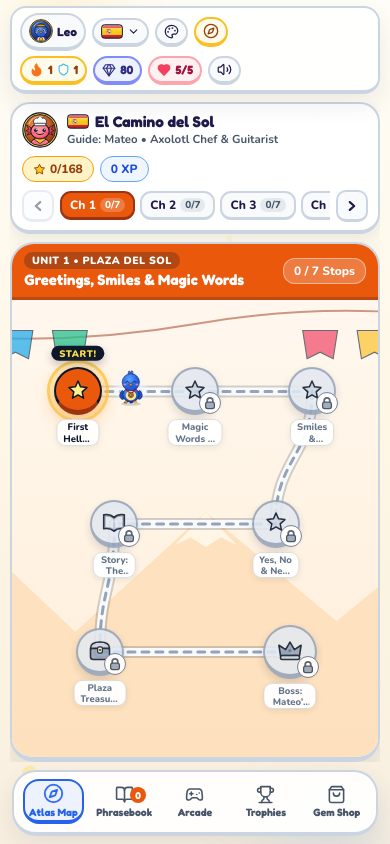
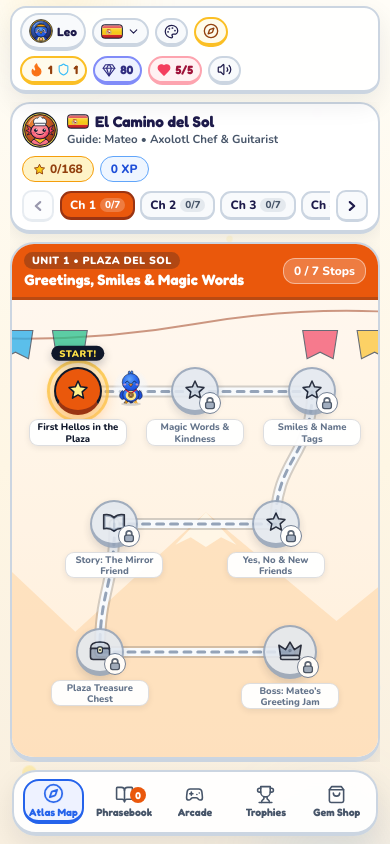
Before and after one commit to krunked-fpv/learning_languages, a React (Vite) app: page / in a window 390 px wide. Built offline with nearby package versions, Linux system fonts and the light colour scheme.

Commit message:
polish(ui): widen diorama node label pills with max-content and prevent mobile arcade description clipping

```diff
--- a/src/components/arcade/ArcadeHub.tsx
+++ b/src/components/arcade/ArcadeHub.tsx
@@ -402,9 +402,9 @@ export function ArcadeHub({ initialMode = 'hub', onExitToMap }: ArcadeHubProps)
                     fontSize: isNarrow ? '0.67rem' : '0.76rem',
                     fontWeight: 700,
                     color: 'var(--text-muted, #475569)',
-                    lineHeight: 1.24,
+                    lineHeight: 1.26,
                     display: '-webkit-box',
-                    WebkitLineClamp: isNarrow ? 2 : 3,
+                    WebkitLineClamp: isNarrow ? 1 : 3,
                     WebkitBoxOrient: 'vertical',
                     overflow: 'hidden',
                   }}
--- a/src/components/map/AdventureMap.tsx
+++ b/src/components/map/AdventureMap.tsx
@@ -889,6 +889,8 @@ export function AdventureMap({
                         top: 'calc(100% + 2px)',
                         left: '50%',
                         transform: 'translateX(-50%)',
+                        width: 'max-content',
+                        maxWidth: isCompactWidth ? 102 : 134,
                         display: 'flex',
                         flexDirection: 'column',
                         alignItems: 'center',
```
